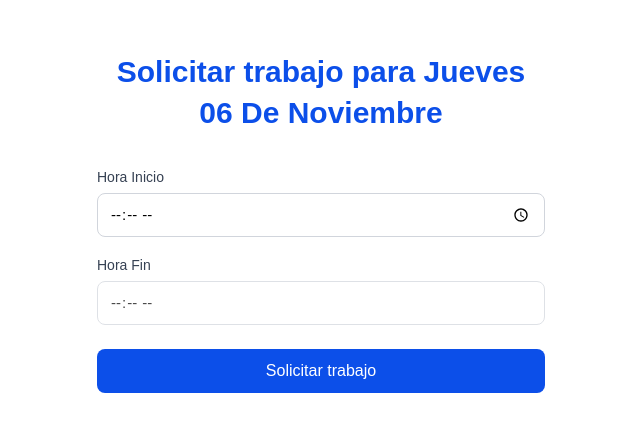
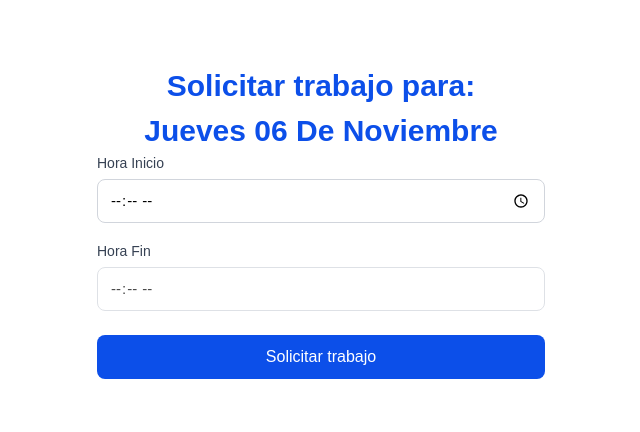
Before and after one commit to robertgt0/alquiler_front, a Next.js app: page /solicitud-trabajo in a window 1280 px wide. Shown: the part 178-610 px from the top of the page, without its empty margins (319-959 px from the left). Built offline with nearby package versions, Linux system fonts and the light colour scheme.

Commit message:
modificaciones en page.tsx (titulo)

```diff
--- a/src/app/solicitud-trabajo/page.tsx
+++ b/src/app/solicitud-trabajo/page.tsx
@@ -13,10 +13,11 @@ export default function SolicitarTrabajoPage() {
   return (
     <div className="min-h-screen w-full flex flex-col items-center justify-center bg-white px-4 sm:px-6">
       <div className="w-full max-w-sm sm:max-w-md">
-        <h1 className="text-[#0C4FE9] Poppins text-2xl sm:text-3xl font-bold text-center mb-6 sm:mb-8 leading-snug">
-          Solicitar trabajo para {titulo}
+        <h1 className="text-[#0C4FE9] Poppins text-3xl font-bold leading-snug text-center">
+          Solicitar trabajo para:
+          <br />
+          <span className="block mt-1">{titulo}</span>
         </h1>
-
         <SolicitarTrabajoForm />
       </div>
     </div>
```
